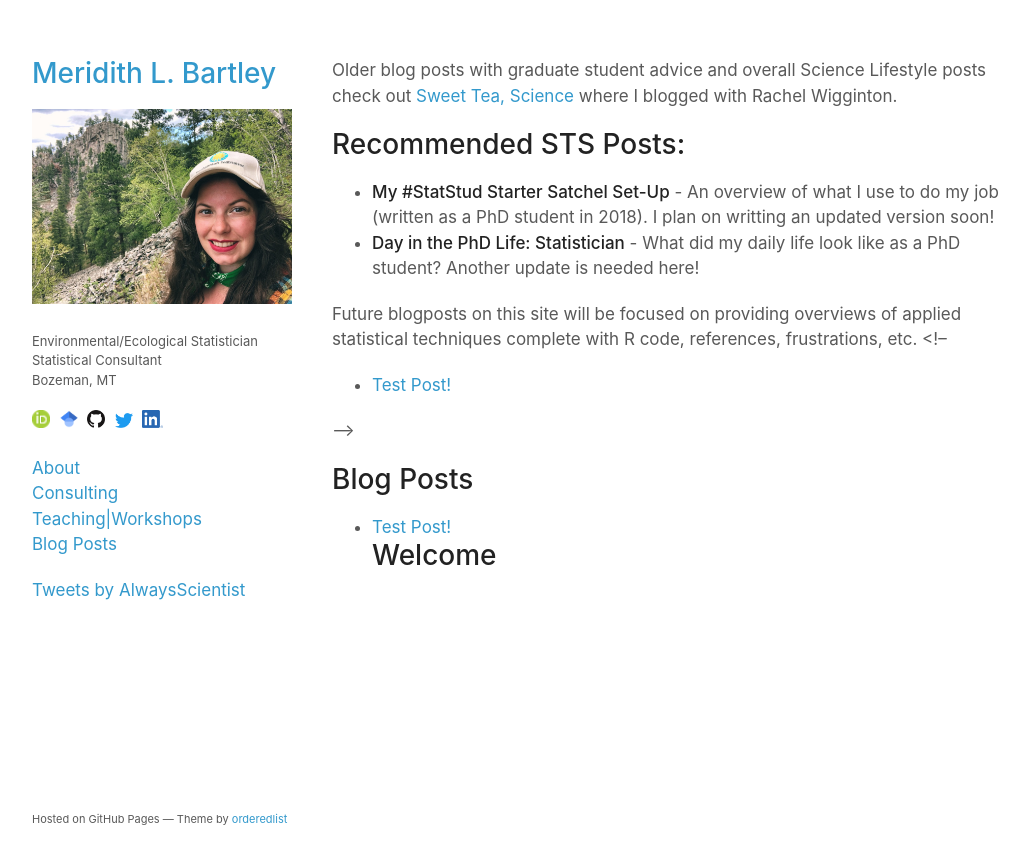
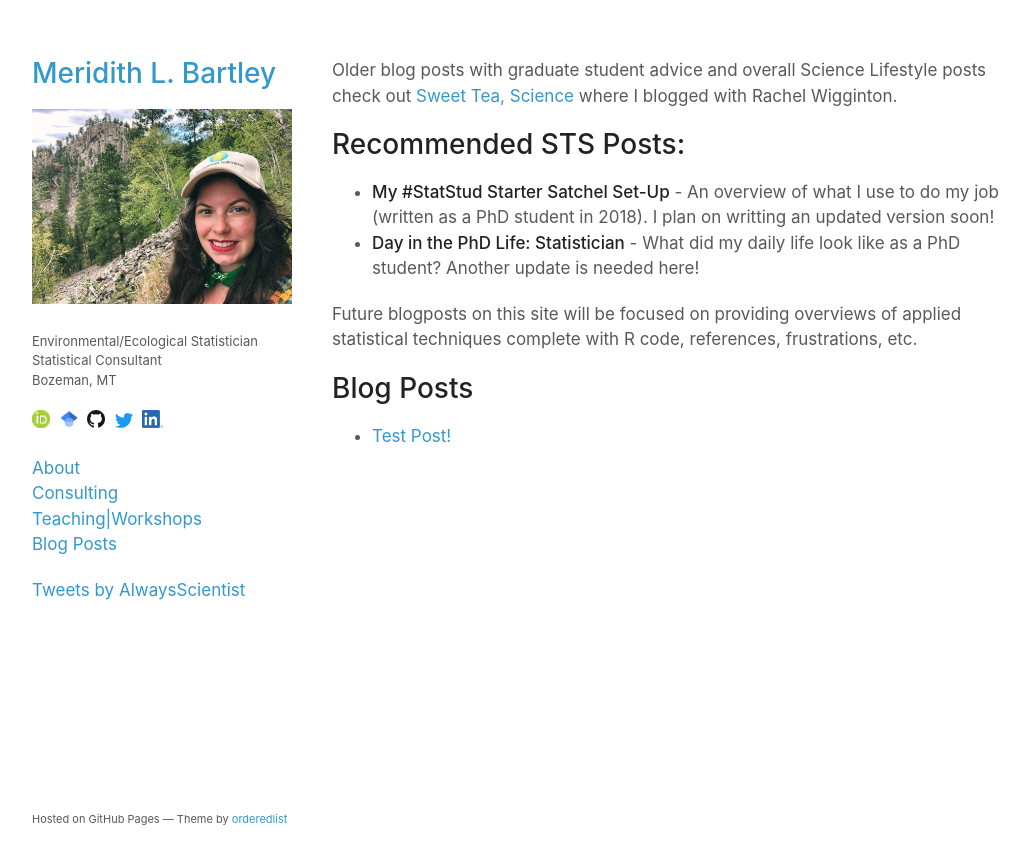
Before and after one commit to MLBartley/mlbartley.github.io, a Jekyll site: the page built from blogposts.md, in a window 1280 px wide. Shown: the top 864 px of the page, without its empty margins (108-1137 px from the left). Built offline with Jekyll 4.4.1, drawn with Linux system fonts in a browser that asks for light colours; our own code applies the rules of GitHub Pages for plain Markdown files; comment, search, counter and statistics services are not loaded.

Commit message:
Update blogposts.md

```diff
--- a/blogposts.md
+++ b/blogposts.md
@@ -5,21 +5,13 @@ Older blog posts with graduate student advice and overall Science Lifestyle post
 * [**Day in the PhD Life: Statistician**](https://sweetteascience.com/2017/03/04/day-in-the-phd-life-statistician/) - What did my daily life look like as a PhD student? Another update is needed here!
 
 Future blogposts on this site will be focused on providing overviews of applied statistical techniques complete with R code, references, frustrations, etc.
-<!--
+
+# Blog Posts
+
 <ul>
   {% for post in site.posts %}
     <li>
       <a href="{{ post.url }}">{{ post.title }}</a>
     </li>
   {% endfor %}
-</ul> -->
-
-# Blog Posts
-<ul>
-  {% for post in site.posts %}
-    <li>
-      <a href="{{ post.url }}">{{ post.title }}</a>
-      {{ post.excerpt }}
-    </li>
-  {% endfor %}
 </ul>
```
